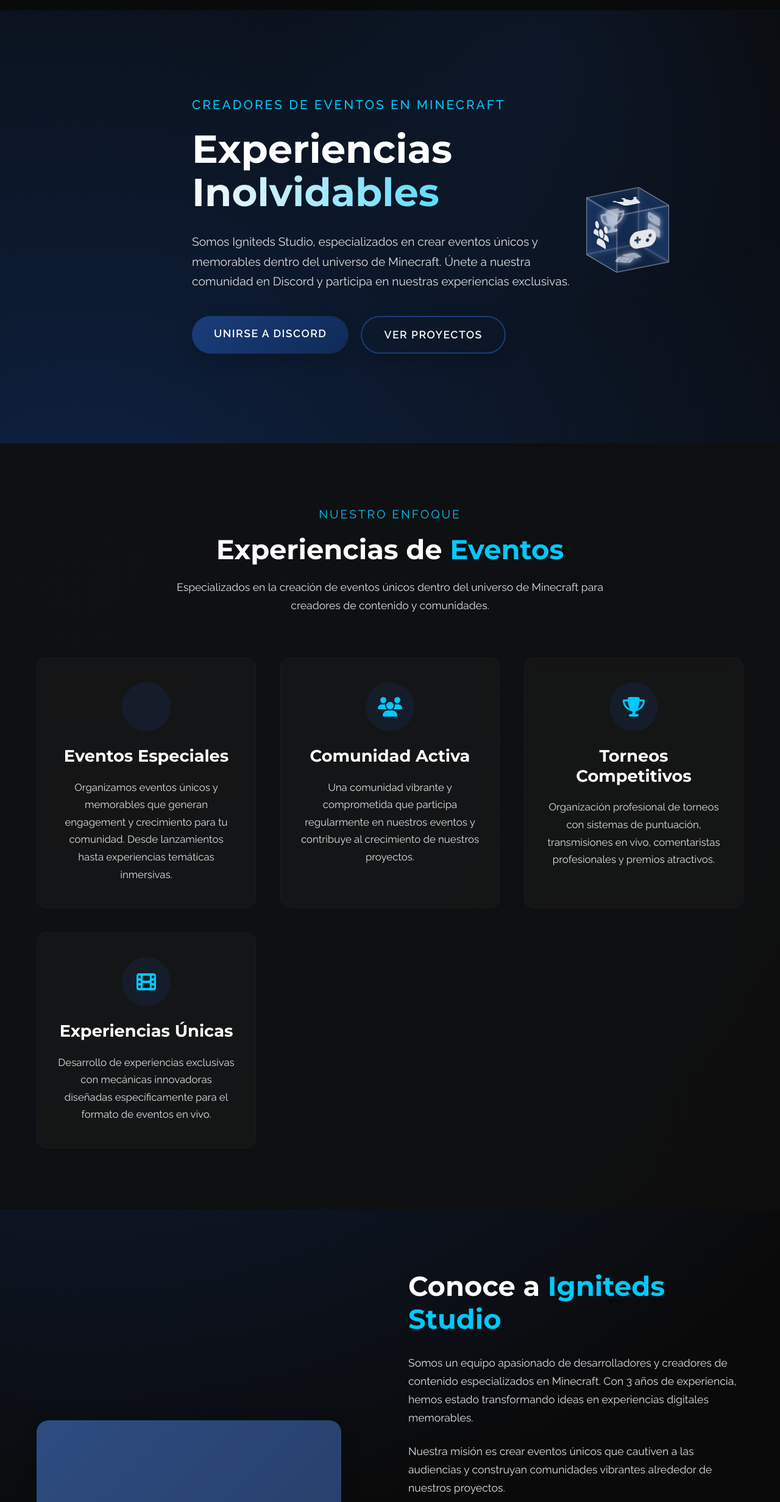
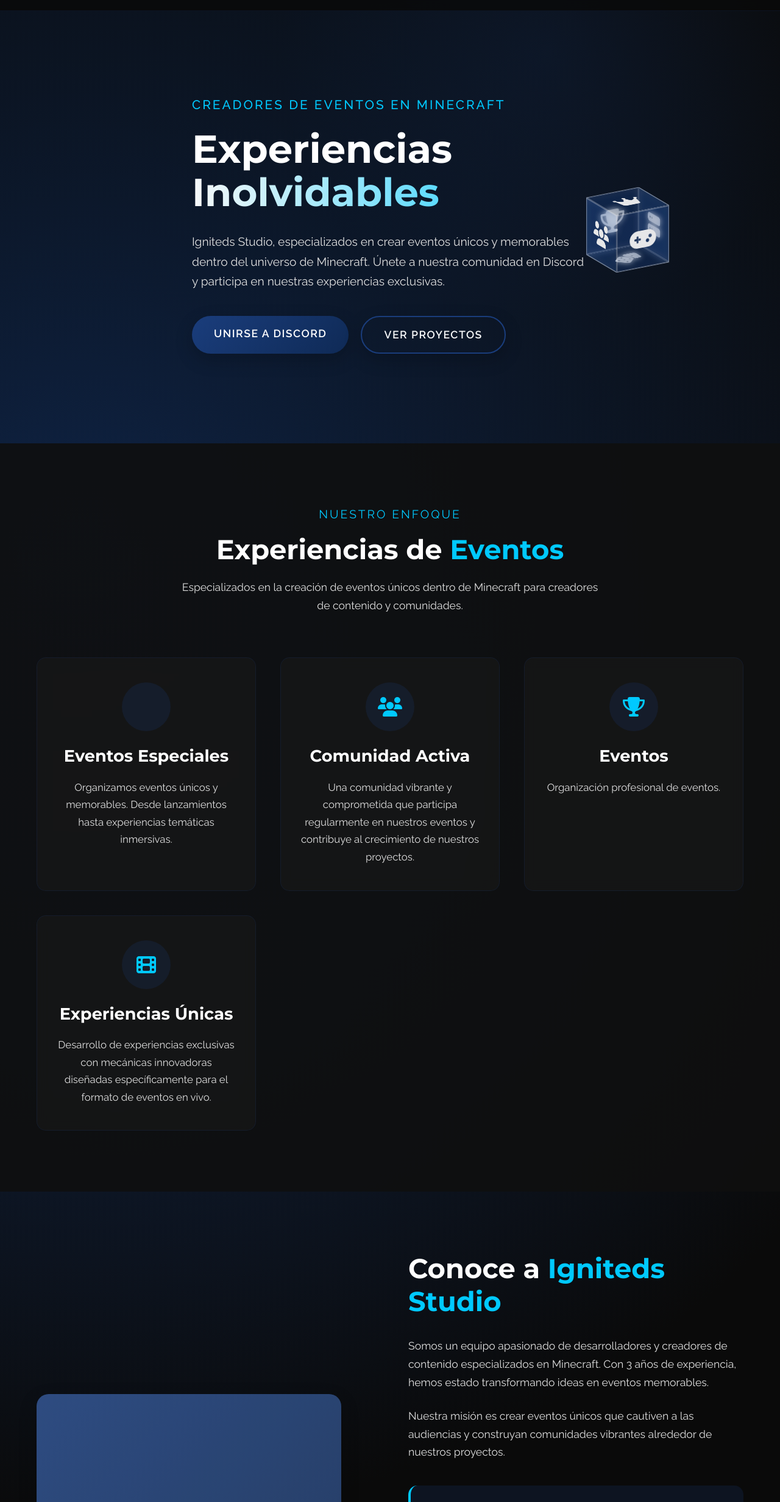
Before and after one commit to ExoDraedon/igniteds, a plain HTML site: page index.html in a window 1280 px wide. Shown: the part 73-2536 px from the top of the page at 61% size. Drawn offline with Linux system fonts and the light colour scheme; grey boxes are pictures that could not be loaded; some icons are missing.

Commit message:
Update index.html

```diff
--- a/index.html
+++ b/index.html
@@ -950,7 +950,7 @@
             <div class="hero-content">
                 <div class="hero-subtitle">Creadores de Eventos en Minecraft</div>
                 <h1 class="hero-title">Experiencias <span>Inolvidables</span></h1>
-                <p class="hero-text">Somos Igniteds Studio, especializados en crear eventos únicos y memorables dentro del universo de Minecraft. Únete a nuestra comunidad en Discord y participa en nuestras experiencias exclusivas.</p>
+                <p class="hero-text">Igniteds Studio, especializados en crear eventos únicos y memorables dentro del universo de Minecraft. Únete a nuestra comunidad en Discord y participa en nuestras experiencias exclusivas.</p>
                 <div class="hero-btns">
                     <a href="https://discord.gg/M6ms9p3ygG" class="btn">Unirse a Discord</a>
                     <a href="#projects" class="btn btn-secondary">Ver Proyectos</a>
@@ -978,7 +978,7 @@
             <div class="section-header">
                 <div class="section-subtitle">Nuestro enfoque</div>
                 <h2 class="section-title">Experiencias de <span>Eventos</span></h2>
-                <p class="section-desc">Especializados en la creación de eventos únicos dentro del universo de Minecraft para creadores de contenido y comunidades.</p>
+                <p class="section-desc">Especializados en la creación de eventos únicos dentro de Minecraft para creadores de contenido y comunidades.</p>
             </div>
 
             <div class="events-grid">
@@ -987,7 +987,7 @@
                         <i class="fas fa-calendar-star"></i>
                     </div>
                     <h3>Eventos Especiales</h3>
-                    <p>Organizamos eventos únicos y memorables que generan engagement y crecimiento para tu comunidad. Desde lanzamientos hasta experiencias temáticas inmersivas.</p>
+                    <p>Organizamos eventos únicos y memorables. Desde lanzamientos hasta experiencias temáticas inmersivas.</p>
                 </div>
 
                 <div class="event-card">
@@ -1002,8 +1002,8 @@
                     <div class="event-icon">
                         <i class="fas fa-trophy"></i>
                     </div>
-                    <h3>Torneos Competitivos</h3>
-                    <p>Organización profesional de torneos con sistemas de puntuación, transmisiones en vivo, comentaristas profesionales y premios atractivos.</p>
+                    <h3>Eventos</h3>
+                    <p>Organización profesional de eventos.</p>
                 </div>
 
                 <div class="event-card">
@@ -1029,7 +1029,7 @@
 
                 <div class="about-text">
                     <h2>Conoce a <span>Igniteds Studio</span></h2>
-                    <p>Somos un equipo apasionado de desarrolladores y creadores de contenido especializados en Minecraft. Con 3 años de experiencia, hemos estado transformando ideas en experiencias digitales memorables.</p>
+                    <p>Somos un equipo apasionado de desarrolladores y creadores de contenido especializados en Minecraft. Con 3 años de experiencia, hemos estado transformando ideas en eventos memorables.</p>
 
                     <p>Nuestra misión es crear eventos únicos que cautiven a las audiencias y construyan comunidades vibrantes alrededor de nuestros proyectos.</p>
 
@@ -1046,11 +1046,11 @@
                             <div class="stat-label">Años de experiencia</div>
                         </div>
                         <div class="stat-item">
-                            <div class="stat-number">50+</div>
+                            <div class="stat-number">5+</div>
                             <div class="stat-label">Eventos realizados</div>
                         </div>
                         <div class="stat-item">
-                            <div class="stat-number">10K+</div>
+                            <div class="stat-number">1.9K+</div>
                             <div class="stat-label">Comunidad activa</div>
                         </div>
                     </div>
@@ -1176,13 +1176,13 @@
                     <h3>Patrocinadores</h3>
                     <ul class="footer-links">
                         <li><a href="#">Ulaloud</a></li>
-                        <li><a href="#">Blazium</a></li>
+                        <li><a href="#"></a></li>
                     </ul>
                 </div>
             </div>
 
             <div class="copyright">
-                &copy; 2023 Igniteds Studio. Todos los derechos reservados. Creado por Cya Sunset.
+                &copy; 2025-2023 Igniteds Studio. Todos los derechos reservados. Creado por Cya Sunset. Fan pagina creda por SirDrogas - SirExo
             </div>
         </div>
     </footer>
```
